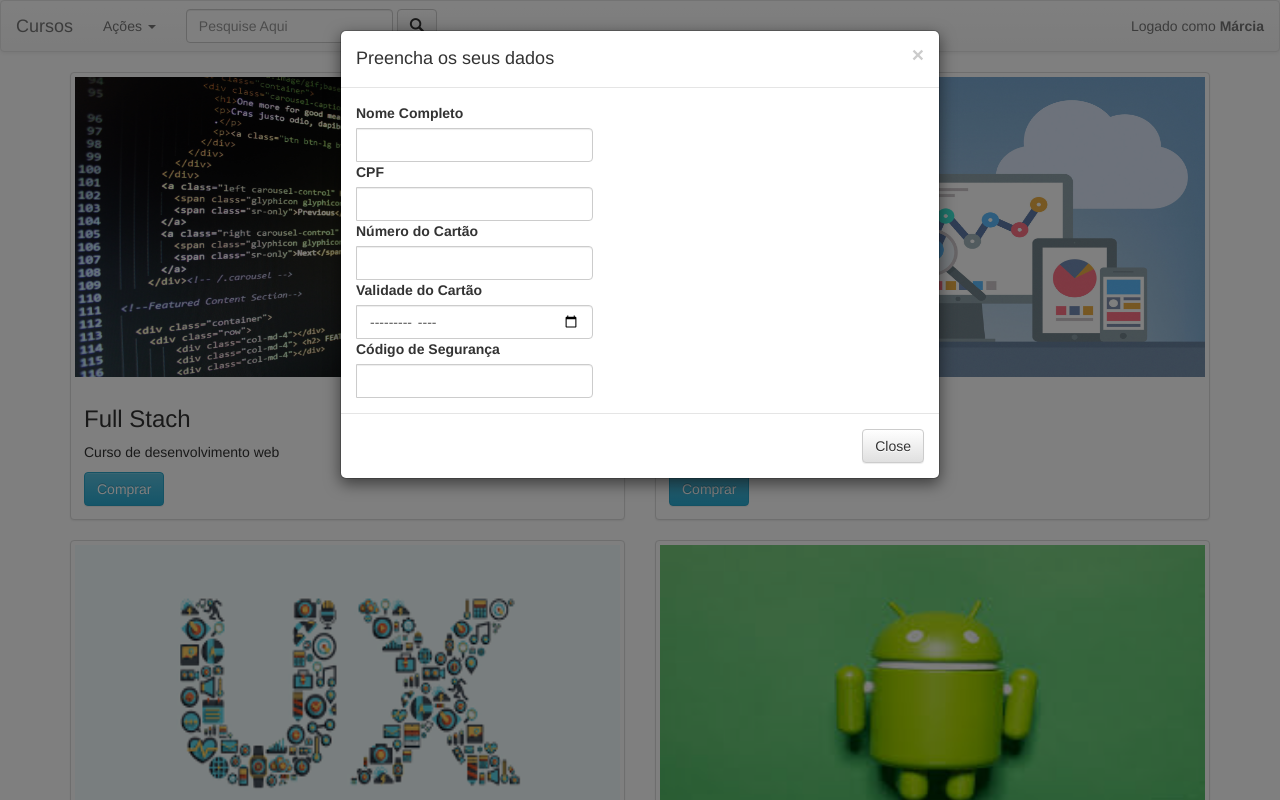
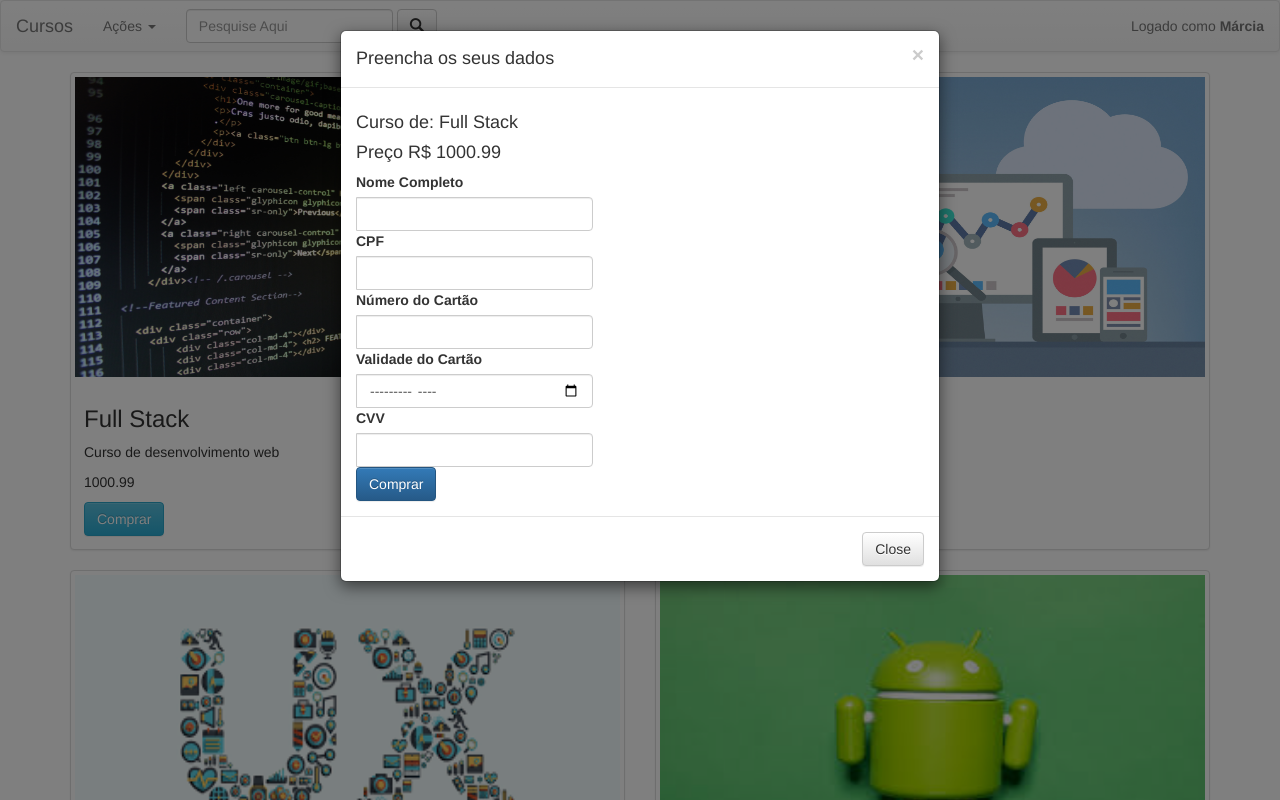
Before and after one commit to MarciaTzannis/Projeto-Cursos, a PHP site: page / in a window 1280 px wide, after a click on "Comprar". Run offline with PHP 8.4, Linux system fonts and the light colour scheme; data that the repository does not hold is empty.

Commit message:
criado arquivo de validacao e resposta do formulario de compra

```diff
--- a/index.php
+++ b/index.php
@@ -1,6 +1,6 @@
 <?php
     $cursos = [
-        "Full Stach" => ["Curso de desenvolvimento web", 1000.99, "full.jpeg", "fullstack"],
+        "Full Stack" => ["Curso de desenvolvimento web", 1000.99, "full.jpeg", "fullstack"],
         "Marketing Digital" => ["Curso de Marketing", 1000.98, "marketing.jpg", "marketing"],
         "UX" => ["Curso de User Experience", 9000.98, "ux.png", "ux"],
         "Mobile Android" => ["Curso de apps", 1000.97, "android.jpeg", "android"],
@@ -12,6 +12,7 @@
         "Senha" => "123456",
         "NivelAcesso" => mt_rand(0, 1)
     ];
+
 ?>
 
 <!DOCTYPE html>
@@ -81,7 +82,7 @@
                         <!-- descrição curso -->
                         <p><?php echo $infoCurso[0]; ?></p>
                         <!-- valor curso -->
-                        <p><?php echo $infoCursos[1]; ?></p>
+                        <p><?php echo $infoCurso[1]; ?></p>
                         <a href="#" class="btn btn-info" data-toggle="modal" data-target="<?php echo "#$infoCurso[3]" ?>" role="button">Comprar</a>
                     </div>
                 </div>
@@ -99,27 +100,32 @@
                             <h4 class="modal-title">Preencha os seus dados</h4>
                         </div>
                         <div class="modal-body">
-                            <form>
+                            <h4> Curso de: <?php echo $nomeCurso ?> </h4>
+                            <h4> Preço R$ <?php echo $infoCurso[1]; ?> </h4>
+                            <form action="validarCompra.php" method="post">
+                                <input type="hidden" name="nomeCurso" value="<?php echo $nomeCurso; ?>"> <!-- input hidden para esconder valores-->
+                                <input type="hidden" name="precoCurso" value="<?php echo $infoCurso[1]; ?>">
                                 <div class="input-group col-md-5">
                                     <label for="nomeCompleto">Nome Completo</label>
-                                    <input id="nomeCompleto" type="text" class="form-control">
+                                    <input id="nomeCompleto" name="nomeCompleto" type="text" class="form-control">
                                 </div>
                                 <div class="input-group col-md-5">
                                     <label for="cpf">CPF</label>
-                                    <input id="cpf" type="number" class="form-control">
+                                    <input id="cpf" name="cpf" type="number" class="form-control">
                                 </div>
                                 <div class="input-group col-md-5">
                                     <label for="numeroCartao">Número do Cartão</label>
-                                    <input id="numeroCartao" type="number" class="form-control">
+                                    <input id="numeroCartao" name="numeroCartao" type="number" class="form-control">
                                 </div>
                                 <div class="input-group col-md-5">
                                     <label for="validadeCartao">Validade do Cartão</label>
-                                    <input id="validadeCartao" type="month" class="form-control">
+                                    <input id="validadeCartao" name="validadeCartao" type="month" class="form-control">
                                 </div>
                                 <div class="input-group col-md-5">
-                                    <label for="cvv">Código de Segurança</label>
-                                    <input id="cvv" type="number" class="form-control">
+                                    <label for="cvv">CVV</label>
+                                    <input id="cvv" name="cvv" type="number" class="form-control">
                                 </div>
+                                <button class="btn btn-primary" type="submit">Comprar</button>
                             </form>
                         </div>
                         <div class="modal-footer">
```
Also changed, not shown: validarCompra.php (added, +46 -0 lines).
